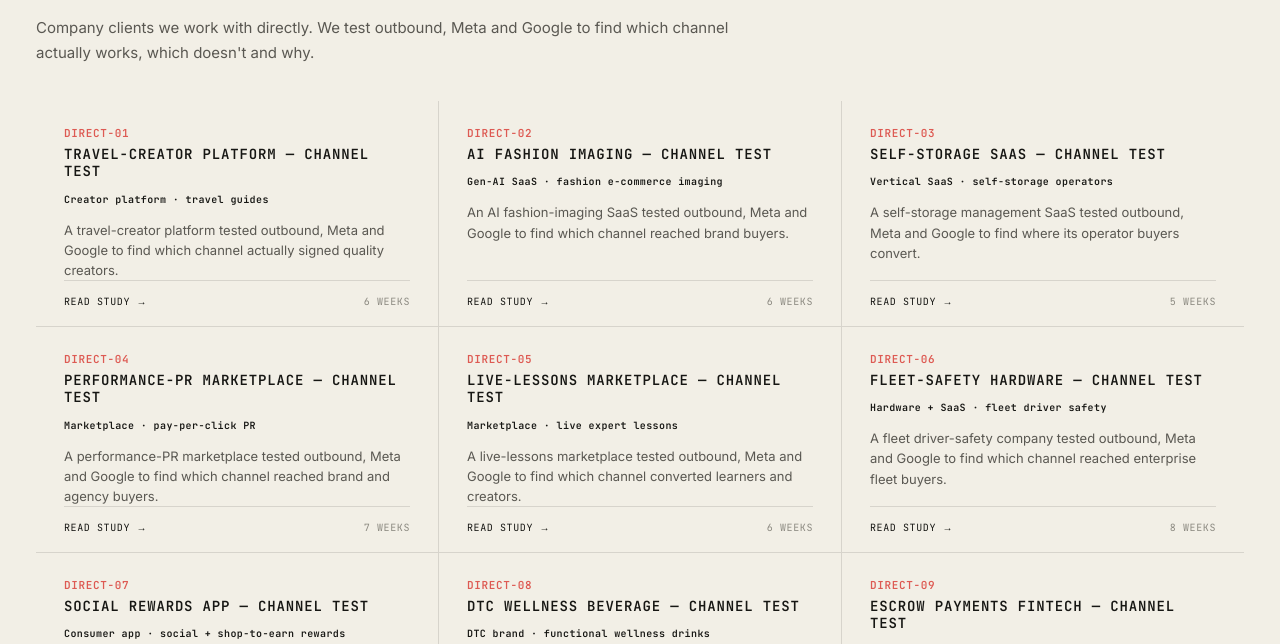
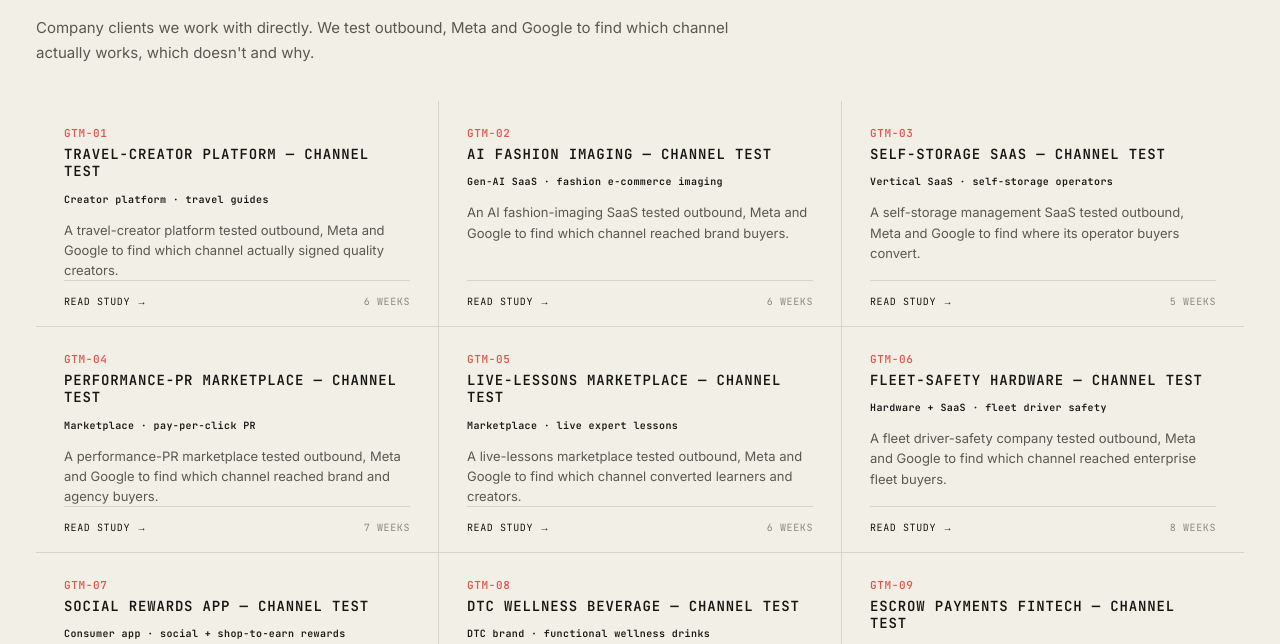
Before and after one commit to Lucabarberis/Fieldsignal, a Next.js app: page /resources/case-studies in a window 1280 px wide. Shown: the part 3340-3984 px from the top of the page. Built offline with nearby package versions, Linux system fonts and the light colour scheme; no server answers.

Commit message:
Rename GTM study tile ids from DIRECT- to GTM-
The category is now Go-To-Market, so the red tile ids should match. Changes
the 9 studies' display ids DIRECT-01..09 -> GTM-01..09 (internal category
key stays "direct").

Co-Authored-By: Claude Opus 4.8 <noreply@anthropic.com>

```diff
--- a/content/data/case-studies.ts
+++ b/content/data/case-studies.ts
@@ -1136,7 +1136,7 @@ export const caseStudies: readonly CaseStudy[] = [
   // find which go-to-market channel works, which doesn't and why.
   {
     slug: "gtm-travel-creator-platform",
-    id: "DIRECT-01",
+    id: "GTM-01",
     category: "direct",
     name: "TRAVEL-CREATOR PLATFORM — CHANNEL TEST",
     fundProfile: "Creator platform · travel guides",
@@ -1187,7 +1187,7 @@ export const caseStudies: readonly CaseStudy[] = [
   },
   {
     slug: "gtm-ai-fashion-imaging",
-    id: "DIRECT-02",
+    id: "GTM-02",
     category: "direct",
     name: "AI FASHION IMAGING — CHANNEL TEST",
     fundProfile: "Gen-AI SaaS · fashion e-commerce imaging",
@@ -1238,7 +1238,7 @@ export const caseStudies: readonly CaseStudy[] = [
   },
   {
     slug: "gtm-self-storage-saas",
-    id: "DIRECT-03",
+    id: "GTM-03",
     category: "direct",
     name: "SELF-STORAGE SAAS — CHANNEL TEST",
     fundProfile: "Vertical SaaS · self-storage operators",
@@ -1289,7 +1289,7 @@ export const caseStudies: readonly CaseStudy[] = [
   },
   {
     slug: "gtm-performance-pr-marketplace",
-    id: "DIRECT-04",
+    id: "GTM-04",
     category: "direct",
     name: "PERFORMANCE-PR MARKETPLACE — CHANNEL TEST",
     fundProfile: "Marketplace · pay-per-click PR",
@@ -1340,7 +1340,7 @@ export const caseStudies: readonly CaseStudy[] = [
   },
   {
     slug: "gtm-live-lessons-marketplace",
-    id: "DIRECT-05",
+    id: "GTM-05",
     category: "direct",
     name: "LIVE-LESSONS MARKETPLACE — CHANNEL TEST",
     fundProfile: "Marketplace · live expert lessons",
@@ -1391,7 +1391,7 @@ export const caseStudies: readonly CaseStudy[] = [
   },
   {
     slug: "gtm-fleet-safety-hardware",
-    id: "DIRECT-06",
+    id: "GTM-06",
     category: "direct",
     name: "FLEET-SAFETY HARDWARE — CHANNEL TEST",
     fundProfile: "Hardware + SaaS · fleet driver safety",
@@ -1442,7 +1442,7 @@ export const caseStudies: readonly CaseStudy[] = [
   },
   {
     slug: "gtm-social-rewards-app",
-    id: "DIRECT-07",
+    id: "GTM-07",
     category: "direct",
     name: "SOCIAL REWARDS APP — CHANNEL TEST",
     fundProfile: "Consumer app · social + shop-to-earn rewards",
@@ -1493,7 +1493,7 @@ export const caseStudies: readonly CaseStudy[] = [
   },
   {
     slug: "gtm-dtc-wellness-beverage",
-    id: "DIRECT-08",
+    id: "GTM-08",
     category: "direct",
     name: "DTC WELLNESS BEVERAGE — CHANNEL TEST",
     fundProfile: "DTC brand · functional wellness drinks",
@@ -1544,7 +1544,7 @@ export const caseStudies: readonly CaseStudy[] = [
   },
   {
     slug: "gtm-escrow-payments-fintech",
-    id: "DIRECT-09",
+    id: "GTM-09",
     category: "direct",
     name: "ESCROW PAYMENTS FINTECH — CHANNEL TEST",
     fundProfile: "Fintech · escrow for high-value sales",
```
